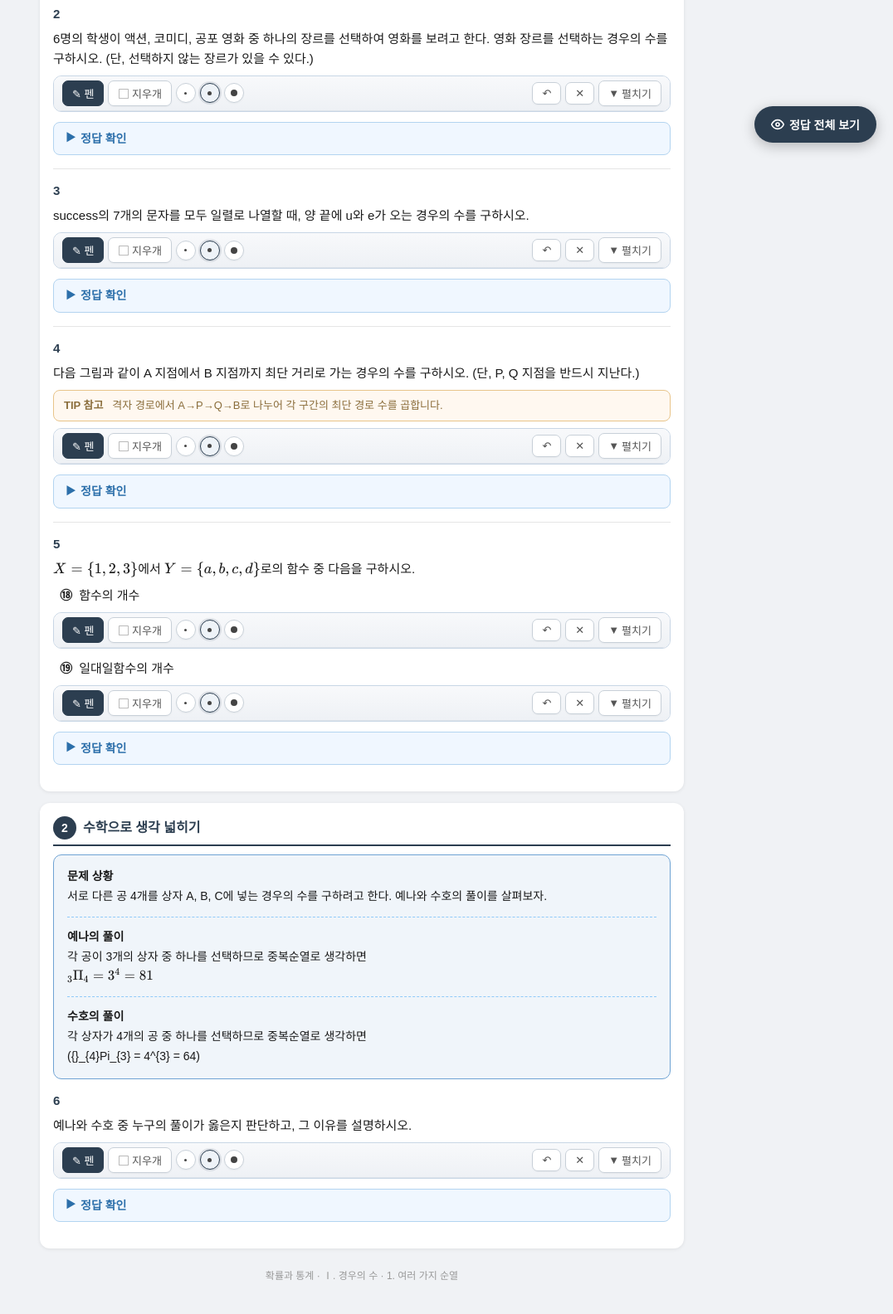
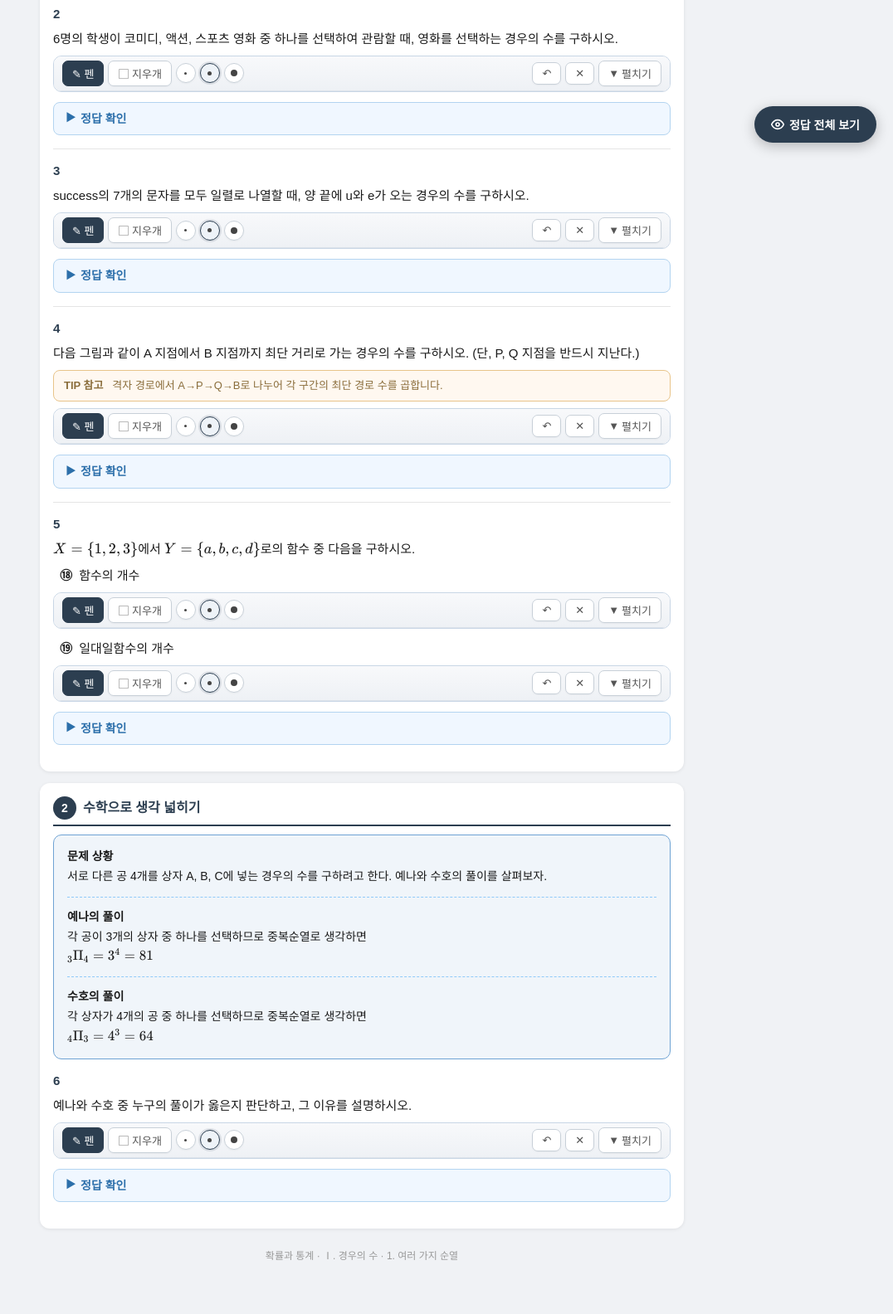
Before and after one commit to DongEonLee741/Math-high-PS, a plain HTML site: page 1단원/학습지/4차시_스스로확인하기_학습지.html in a window 1280 px wide. Shown: the part 608-2192 px from the top of the page at 83% size, without its empty margins (204-1280 px from the left). Drawn offline with Linux system fonts and the light colour scheme; a web font is replaced by a local one.

Commit message:
Fix 3차시 문제6⑵ 경로값 순서 및 4차시 문제2 교과서 원문 반영
- 3차시: 문제6⑵ 집→편의점(→3,↑2)=10, 편의점→도서관(→2,↑2)=6, 곱의 법칙 10×6=60
- 4차시: 문제2 장르명 '코미디, 액션, 스포츠'로 교과서 원문 반영, 불필요 단서 삭제

Co-Authored-By: Claude Opus 4.6 <noreply@anthropic.com>

```diff
--- a/1단원/학습지/4차시_스스로확인하기_학습지.html
+++ b/1단원/학습지/4차시_스스로확인하기_학습지.html
@@ -966,7 +966,7 @@
         <!-- 문제 2 -->
         <div class="problem">
             <div class="problem-label">2</div>
-            <p>6명의 학생이 액션, 코미디, 공포 영화 중 하나의 장르를 선택하여 영화를 보려고 한다. 영화 장르를 선택하는 경우의 수를 구하시오. (단, 선택하지 않는 장르가 있을 수 있다.)</p>
+            <p>6명의 학생이 코미디, 액션, 스포츠 영화 중 하나를 선택하여 관람할 때, 영화를 선택하는 경우의 수를 구하시오.</p>
             <div class="writing-area" data-h="160"><canvas></canvas><div class="canvas-toolbar"></div></div>
             <div class="answer-reveal">
                 <div class="answer-toggle"><span class="arrow">&#9654;</span> 정답 확인</div>
@@ -1058,11 +1058,11 @@
             <hr style="border:none;border-top:1px dashed #90caf9;margin:12px 0;">
             <p><strong>예나의 풀이</strong></p>
             <p>각 공이 3개의 상자 중 하나를 선택하므로 중복순열로 생각하면<br>
-            \({}_{3}\Pi_{4} = 3^4 = 81\)</p>
+            \({}_{3}\Pi_{4} = 3^{4} = 81\)</p>
             <hr style="border:none;border-top:1px dashed #90caf9;margin:12px 0;">
             <p><strong>수호의 풀이</strong></p>
             <p>각 상자가 4개의 공 중 하나를 선택하므로 중복순열로 생각하면<br>
-            ({}_{4}Pi_{3} = 4^{3} = 64)</p>
+            \({}_{4}\Pi_{3} = 4^{3} = 64\)</p>
         </div>
 
         <!-- 문제 6 -->
@@ -1075,9 +1075,9 @@
                 <div class="answer-content">
                     <div class="ans-label">정답</div>
                     <strong>예나</strong>의 풀이가 옳다.<br><br>
-                    <strong>이유:</strong> 서로 다른 공 4개를 상자에 넣을 때, 각 공(4개)이 3개의 상자 중 하나를 선택하는 것이므로 중복순열 ({}_{3}Pi_{4} = 3^{4} = 81)이 맞다.<br><br>
+                    <strong>이유:</strong> 서로 다른 공 4개를 상자에 넣을 때, 각 공(4개)이 3개의 상자 중 하나를 선택하는 것이므로 중복순열 \({}_{3}\Pi_{4} = 3^{4} = 81\)이 맞다.<br><br>
                     수호의 풀이는 각 상자가 공을 하나 선택하는 모델인데, 여러 공이 같은 상자에 들어갈 수 있으므로 이 모델은 부적절하다.<br><br>
-                    \({}_{3}\Pi_{4} = 3^4 = \boldsymbol{81}\)
+                    \({}_{3}\Pi_{4} = 3^{4} = \boldsymbol{81}\)
                 </div>
             </div>
         </div>
```
Also changed, not shown: 1단원/학습지/3차시_같은것이있는순열_학습지.html (+2 -2 lines).
